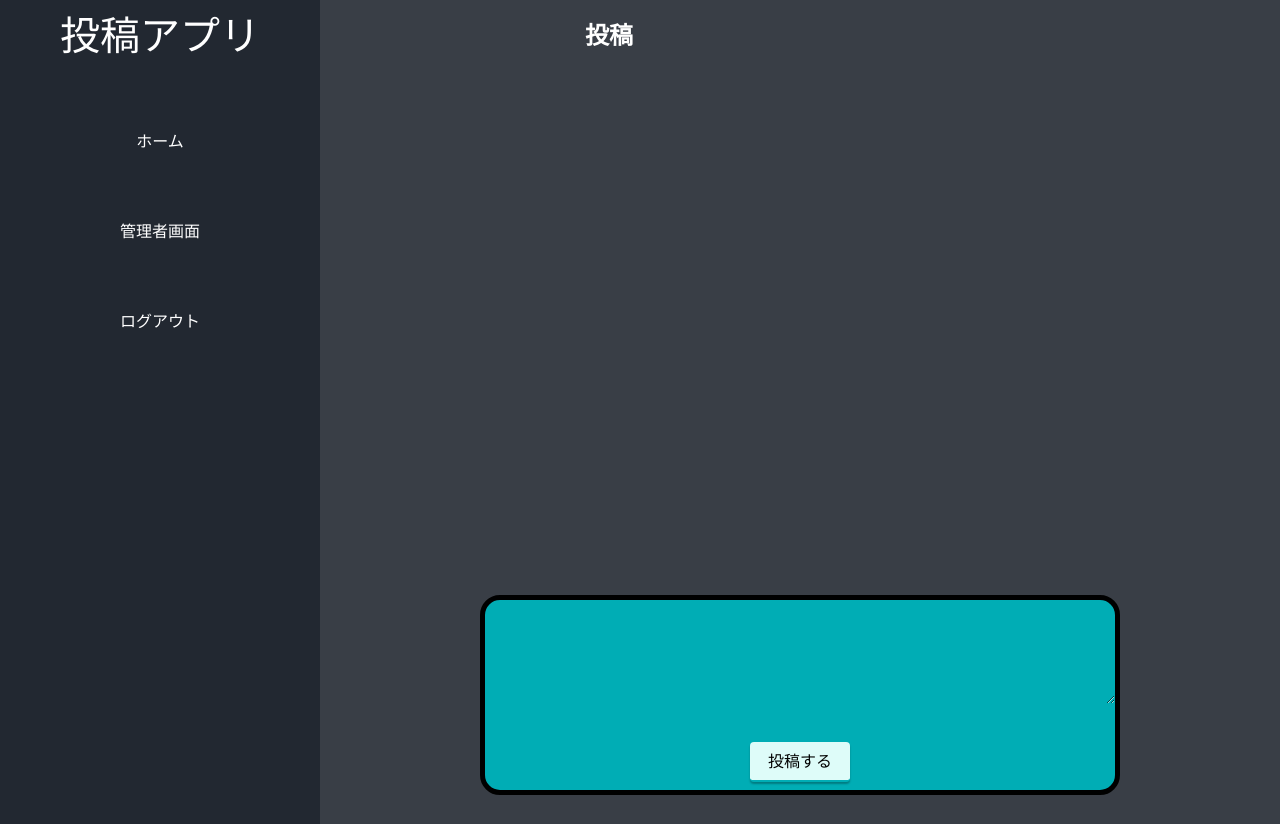
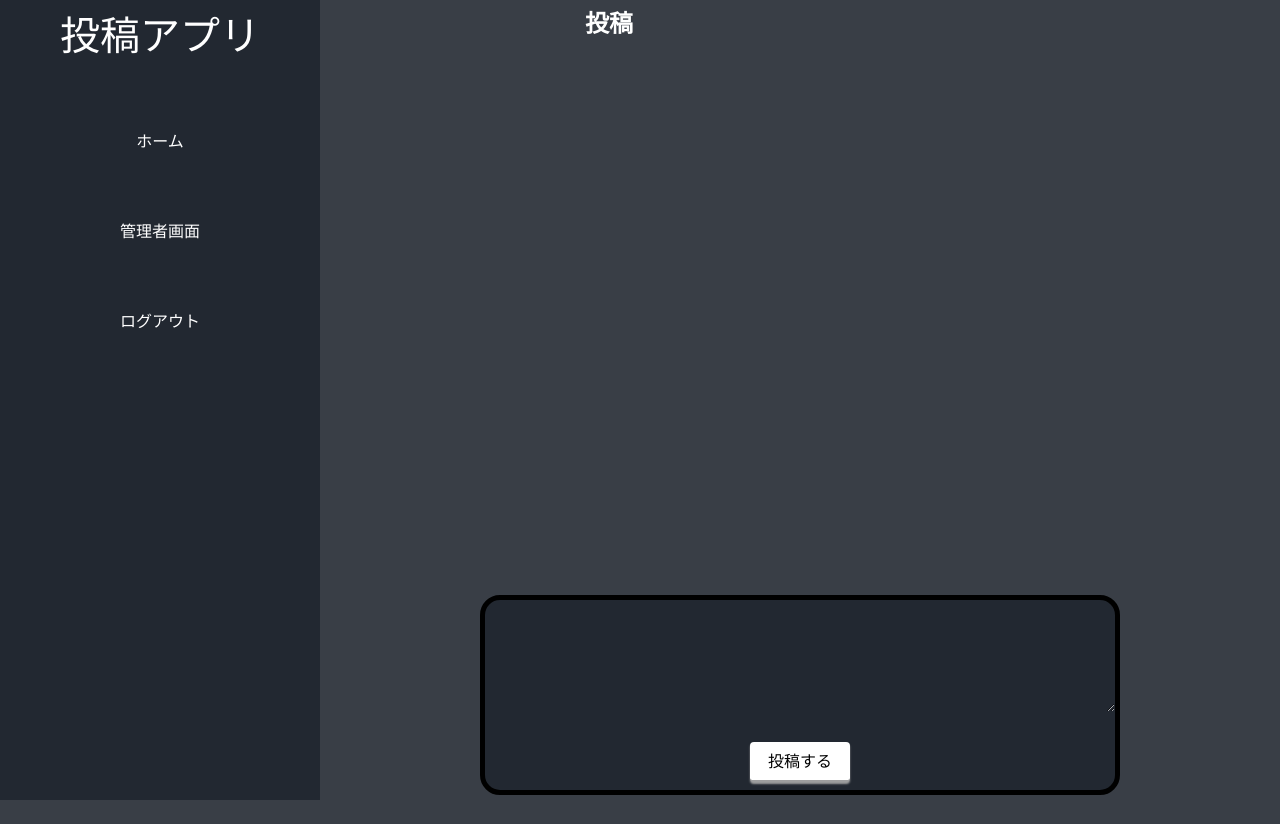
Before and after one commit to haruchu/sns-app, a Django app: page /post/ in a window 1280 px wide. After the commit the page ends 800 px from the top, so only its background shows below. Run offline with Django 3.2, Linux system fonts and the light colour scheme; the visitor is signed in with stand-in values (Sample User, id 1); data comes from the database, SQL or seed files in the repository; some libraries are stand-ins or nearby versions.

Commit message:
デザインを変更

```diff
--- a/myapp/static/css/home.css
+++ b/myapp/static/css/home.css
@@ -66,8 +66,8 @@
 }
 
 .sub-color {
-  background-color: #00adb5;
-  color: #000;
+  background-color: #222831;
+  color: #fff;
 }
 
 .accent-color {
@@ -155,7 +155,6 @@
 
 .main-content {
   height: 100vh;
-  margin: 12px;
   justify-content: center;
   position: relative;
 }
@@ -171,6 +170,10 @@
   margin: 5px 0;
   padding: 20px;
   position: relative;
+}
+
+.post-list .post:last-child {
+  margin-bottom: 300px;
 }
 
 .post-list .post .user a {
@@ -207,7 +210,7 @@
 
 .post-list .post .prev-like-btn,
 .post-list .post .reply-btn {
-  color: #cadefc;
+  color: #fff;
 }
 
 .post-list .post .like-btn,
@@ -279,8 +282,9 @@
 
 .post-form p textarea {
   width: 100%;
-  padding: 4px;
-  background-color: #00adb5;
+  padding: 8px;
+  color: #fff;
+  background-color: #222831;
   border: none;
   outline: none;
 }
@@ -288,11 +292,12 @@
 .post-form form .post-btn {
   height: 40px;
   width: 100px;
+  background-color: #fff;
   outline: none;
   border: none;
   border-radius: 4px;
-  box-shadow: 0px 2px 2px rgba(0, 0, 0, 0.29);
-  border-bottom: solid 2px #00adb5;
+  box-shadow: 0px 2px 2px rgb(158, 158, 158);
+  border-bottom: solid 2px rgb(158, 158, 158);
   position: absolute;
   bottom: 8px;
 }
@@ -334,7 +339,7 @@
 
 .profile-content .follower-content .follower-num,
 .profile-content .followee-content .followee-num {
-  color: #defcf9;
+  color: #fff;
   margin-left: 12px;
 }
 
@@ -348,14 +353,14 @@
   border: #000 2px solid;
   border-top: none;
   margin: 0 12px;
-  background-color: #00adb5;
+  background-color: #222831;
 }
 
 .profile-content .follower-content .follower-member a,
 .profile-content .followee-content .followee-member a {
   display: block;
   padding: 8px;
-  color: #000;
+  color: #fff;
 }
 
 
--- a/myapp/templates/home.html
+++ b/myapp/templates/home.html
@@ -32,7 +32,7 @@
       <form method="POST" action="{% url 'post:post' %}" class="">
         {% csrf_token %}
         {{form.as_p}}
-        <input class="post-btn accent-color" type="submit" value="投稿する">
+        <input class="post-btn" type="submit" value="投稿する">
       </form>
     </div>
   </div>
--- a/myapp/templates/reply.html
+++ b/myapp/templates/reply.html
@@ -4,7 +4,7 @@
 <div class="container">
   <div class="row">
     <div class="col-6 main-content post-list">
-      <h4 class="home-title">返信</h4>
+      <h4 class="title">返信</h4>
       <div class="post sub-color">
         <div class="user"><a href={% url 'user:profile' main_post.user.id %}><span class="accent-color">{{main_post.user}}</span></a></div>
         <p class="ml-3 mt-3">{{ main_post.text }}</p>
@@ -23,7 +23,7 @@
       <form method="POST" action="{% url 'post:reply' main_post.id %}" class="">
         {% csrf_token %}
         {{form.as_p}}
-        <input class="post-btn accent-color" type="submit" value="投稿する">
+        <input class="post-btn" type="submit" value="投稿する">
       </form>
     </div>
   </div>
```
